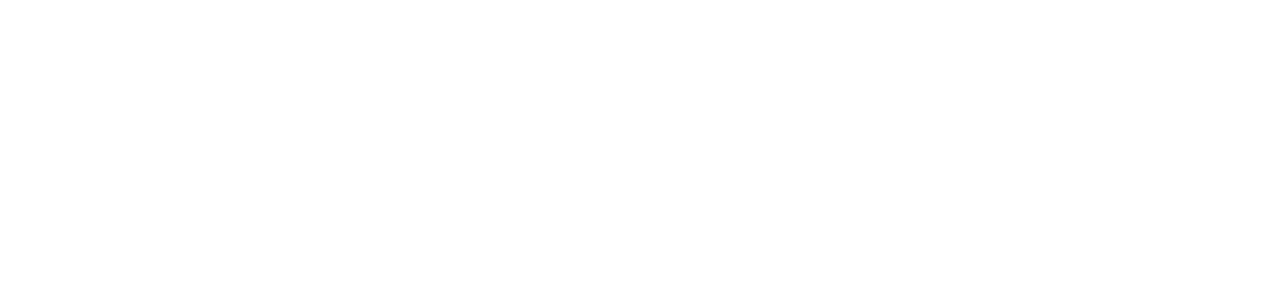
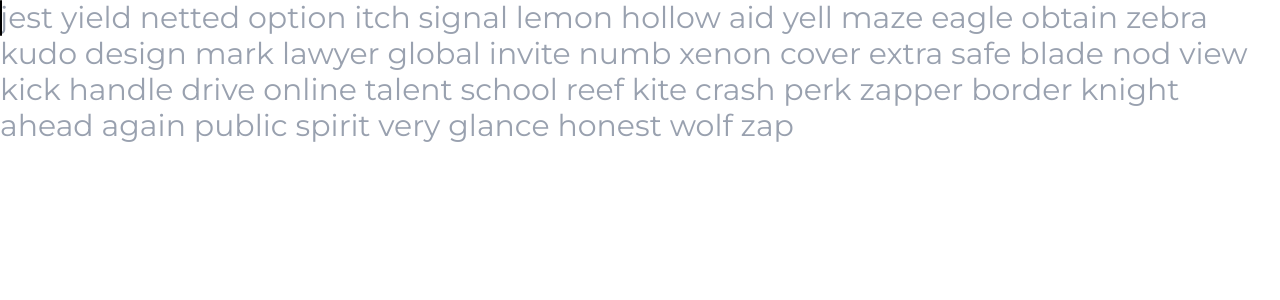
Before and after one commit to Aditya-Rawat01/type-shi.gg, a Next.js app: page / in a window 1280 px wide. Shown: the top 300 px of the page. Built offline with nearby package versions, Linux system fonts and the light colour scheme.

Commit message:
text and cursor

```diff
--- a/app/api/test/route.ts
+++ b/app/api/test/route.ts
@@ -1,5 +1,10 @@
-import { NextRequest } from "next/server";
+import { NextRequest, NextResponse } from "next/server";
 
 export async function POST(req:NextRequest) {
-
+    const {seed, hash } = await req.json()
+    if (!seed || !hash) {
+        return NextResponse.json({
+            "msg": "Invalid request. seed or hash is missing"
+        })
+    }
 }
--- a/app/layout.tsx
+++ b/app/layout.tsx
@@ -1,6 +1,7 @@
 import type { Metadata } from "next";
 import { Geist, Geist_Mono, Montserrat, Roboto } from "next/font/google";
 import "./globals.css";
+
 import { Toaster } from "sonner";
 
 const geistSans = Geist({
--- /dev/null
+++ b/app/page.css
@@ -0,0 +1,24 @@
+.char {
+  font-family: monospace;
+  padding: 2px;
+}
+
+.char.correct {
+  color: green;
+}
+.char.incorrect {
+  color: red;
+}
+.char.active {
+  border-bottom: 2px solid black;
+}
+
+@keyframes blink {
+  50% {
+    opacity: 0;
+  }
+}
+
+.animate-blink {
+  animation: blink 1s steps(1) infinite;
+}
--- a/app/page.tsx
+++ b/app/page.tsx
@@ -1,23 +1,48 @@
 'use client'
 
-import { useEffect, useState } from "react";
+import { KeyboardEvent, KeyboardEventHandler, useEffect, useRef, useState } from "react";
 import axios from 'axios'
 import { URI } from "@/lib/URI";
 import generateTest from "@/lib/seed-Generation";
 import { toast } from "sonner";
+import "./page.css"
 export default function Home() {
   const [language,setLanguage] = useState('English')
-  const [words,setWords] = useState<string[]>([])
-  const mode = 'words'
+  const [words,setWords] = useState<{
+    char: string;
+    status: string;
+}[]>([])
+  const mode = 'words' // have to be set by maybe cookies or something else like localstorage.
+  const wordsLen:number|null = 50
+  const time:number|null = null
+
+  const [pointerIndex,setPointerIndex] = useState(0)
+  const cursorRef = useRef<HTMLSpanElement>(null);
+const containerRef = useRef<HTMLDivElement>(null);
+const [blinking, setBlinking] = useState(true);
+
+  useEffect(() => {
+  const charEl = cursorRef.current;
+  const containerEl = containerRef.current;
+  const cursorEl = document.getElementById("cursor");
+
+  if (charEl && containerEl && cursorEl) {
+    const charRect = charEl.getBoundingClientRect();
+    const containerRect = containerEl.getBoundingClientRect();
+
+    cursorEl.style.left = `${charRect.left - containerRect.left}px`;
+    cursorEl.style.top = `${charRect.top - containerRect.top}px`;
+  }
+}, [pointerIndex]);
+
   useEffect(()=>{
     async function getWords() {
       const res = await axios.get(`${URI}/api/language/${language}`)
-      const response=generateTest({mode:mode, wordList:res.data.msg.words as string[] })
+      const response=generateTest({mode:mode, wordList:res.data.msg.words as string[], wordsLen:wordsLen, time:time })
       // the error is not being toasted. see the error why
       // after that send this uuid and its hash to the backend to generate and compare the strings.
 
       // the error is not being toasted when the words are undefined because of the type of property here.
-      console.log(response)
       if (typeof response === "string") {
         toast.error(response)
         return <div> Error occurred.</div>
@@ -26,10 +51,70 @@
     }
     getWords()
   },[language])
-  console.log(words)
+  const specialKeys = [
+    'Tab','Enter','Shift','Ctrl','Alt','Meta','CapsLock','Esc','PageUp','PageDown','End','Home','Left','Up',
+    'Right','Down','Delete','Insert','F1','F2','F3','F4','F5','F6','F7','F8','F9','F10','F11','F12',
+  ];
+  let blinkTimeout: ReturnType<typeof setTimeout>;
+  function handleKeyDown(e:KeyboardEvent<HTMLSpanElement>) {
+    const key = e.key
+    if (specialKeys.includes(key)) return
+
+    //nested if is required here , if i put both the conditions on same level then first letter will get red mark due to first backspace, kinda glitch
+    //reason key is backspace but the pointer index is zero so else condition will run and mark the first letter as the incorrect!
+    else if (key === "Backspace" ) {
+      if (pointerIndex>0) {
+       setWords((prev) =>{
+        const data = [...prev]
+        data[pointerIndex-1].status = "pending"
+        return data
+      })
+      setPointerIndex((prev)=>prev-1)
+      }
+    }
+    else {
+      setWords((prev) =>{
+        const data = [...prev]
+        if (key === data[pointerIndex].char) {
+          data[pointerIndex].status = "correct"
+        } else {
+          data[pointerIndex].status = "incorrect"
+
+        }
+        return data
+      })
+      setPointerIndex((prev)=>prev+1)
+
+    }
+    clearTimeout(blinkTimeout);
+  setBlinking(false);
+  blinkTimeout = setTimeout(() => setBlinking(true), 500);
+    console.log(e.key)
+  }
   return (
-    <div>{words.map((index)=>{
-      return <div>{index}</div>
-    })}</div>
+    <div
+  ref={containerRef}
+  className="h-screen w-screen relative"
+  tabIndex={0}
+  onKeyDownCapture={handleKeyDown}
+>
+ <div className="">
+      {words.map((value, index)=>{
+        return (
+          <>
+
+          <span ref={index === pointerIndex ? cursorRef : null} className={`text-3xl ${value.status==="pending"?"text-gray-400":value.status==="correct"?"text-green-400":"text-red-400 underline-offset-1 underline"}`} key={index}>
+            {value.char}
+            </span>
+          </>
+        )
+      })}</div>
+      <div
+    id="cursor"
+    className={`w-[2px] h-9 rounded-full bg-black absolute ${blinking?"animate-blink":null}`}
+    style={{ left: 0, top: 0 }}
+  />
+    </div>
   );
 }
+            //<span className={`h-10 w-1 bg-black ${index===pointerIndex?"absolute":"invisible"}`}></span>
--- a/lib/seed-Generation.ts
+++ b/lib/seed-Generation.ts
@@ -1,25 +1,39 @@
 import seedrandom from "seedrandom";
 export default function generateTest({
-    mode, time, words, wordList
-}:
-  {mode: string,
-  time?: number,
-  words?: number,
-  wordList: string[]}
-) {
+  mode,
+  time,
+  wordsLen,
+  wordList,
+}: {
+  mode: string;
+  time: number | null;
+  wordsLen: number | null;
+  wordList: string[];
+}) {
   const uuid = crypto.randomUUID();
   const rng = seedrandom(uuid);
 
   if (mode === "words") {
     const returnList = [];
-    const wordLength = words as number;
-    if (wordLength<=0) {return "Error occurred, the list is not of valid size" }
+    const wordLength = wordsLen as number;
+    if (wordLength <= 0) {
+      return "Error occurred, the list is not of valid size";
+    }
     for (let i = 0; i < wordLength; i++) {
       const index = Math.floor(rng() * wordList.length);
       returnList.push(wordList[index]);
     }
-    console.log(returnList)
-    return returnList
+    const characters = returnList
+      .join(" ")
+      .split("")
+      .map((char) => ({
+        char,
+        status: "pending", // 'correct', 'incorrect', 'extra'
+      }));
+    return characters;
   }
-  return [""]
+  return [{
+    char: 'a',
+    status: "pending"
+}];
 }
```
